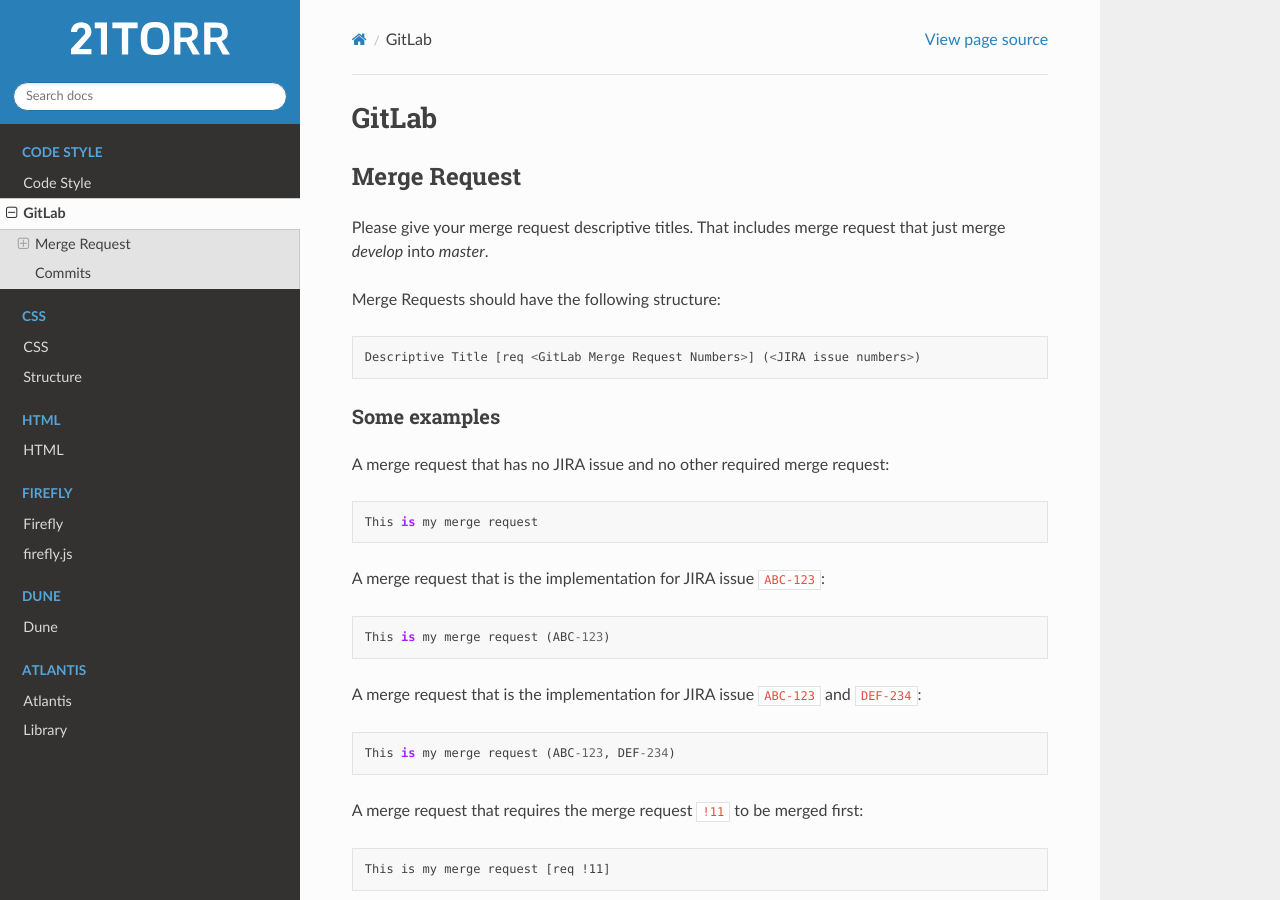
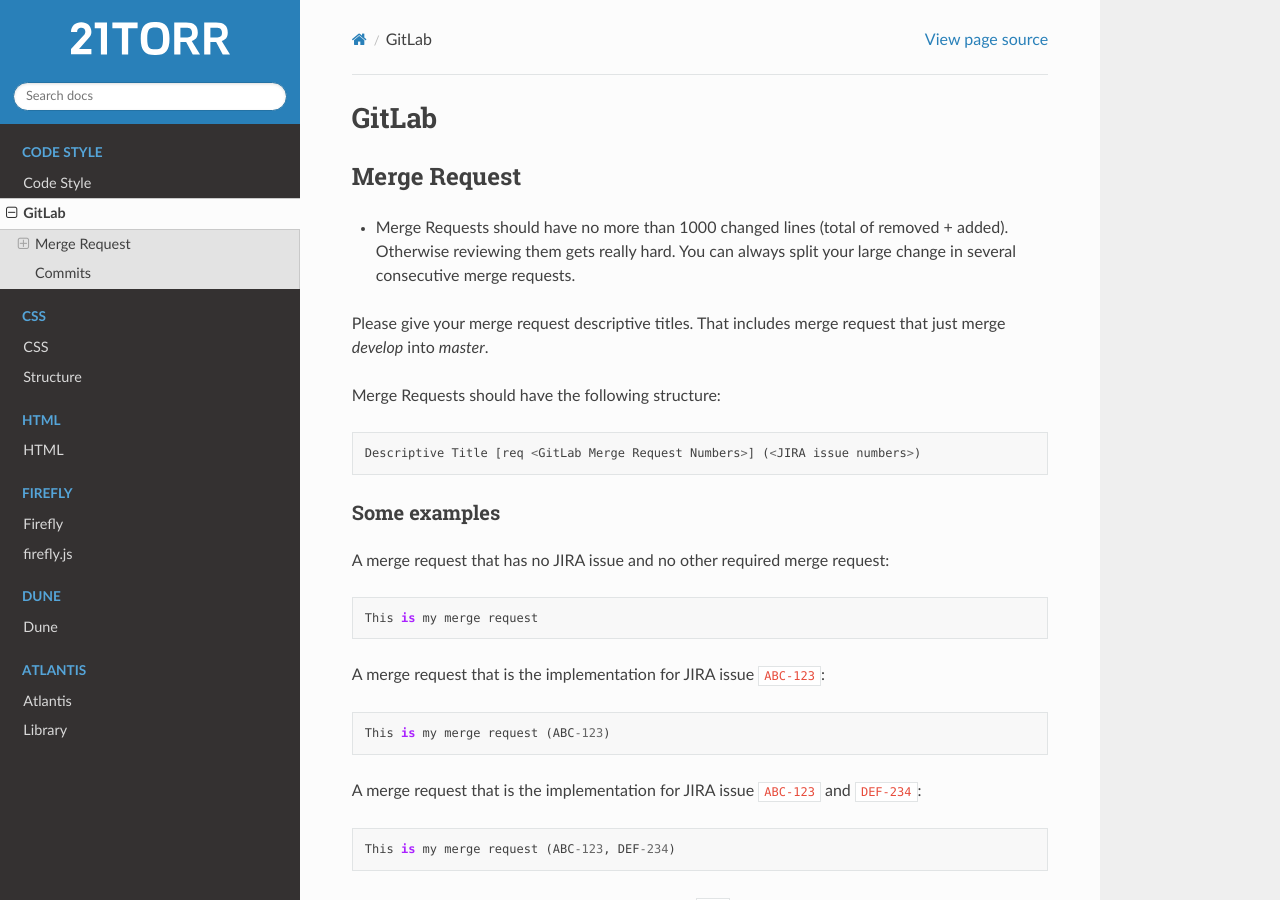
Before and after one commit to 21TORR/docs-old, a Sphinx documentation site: the page built from docs/code-style/vcs.rst, in a window 1280 px wide and 900 px high. Built offline with Sphinx 7.4.7 and the Read the Docs theme 2.0.0, drawn with Linux system fonts in a browser that asks for light colours.

Commit message:
Add docs about size of merge requests

```diff
--- a/docs/code-style/vcs.rst
+++ b/docs/code-style/vcs.rst
@@ -5,6 +5,9 @@
 
 Merge Request
 #############
+
+*   Merge Requests should have no more than 1000 changed lines (total of removed + added). Otherwise reviewing them gets really hard. You can always split your large change in several consecutive merge requests.
+
 
 Please give your merge request descriptive titles. That includes merge request that just merge `develop` into `master`.
 
```
